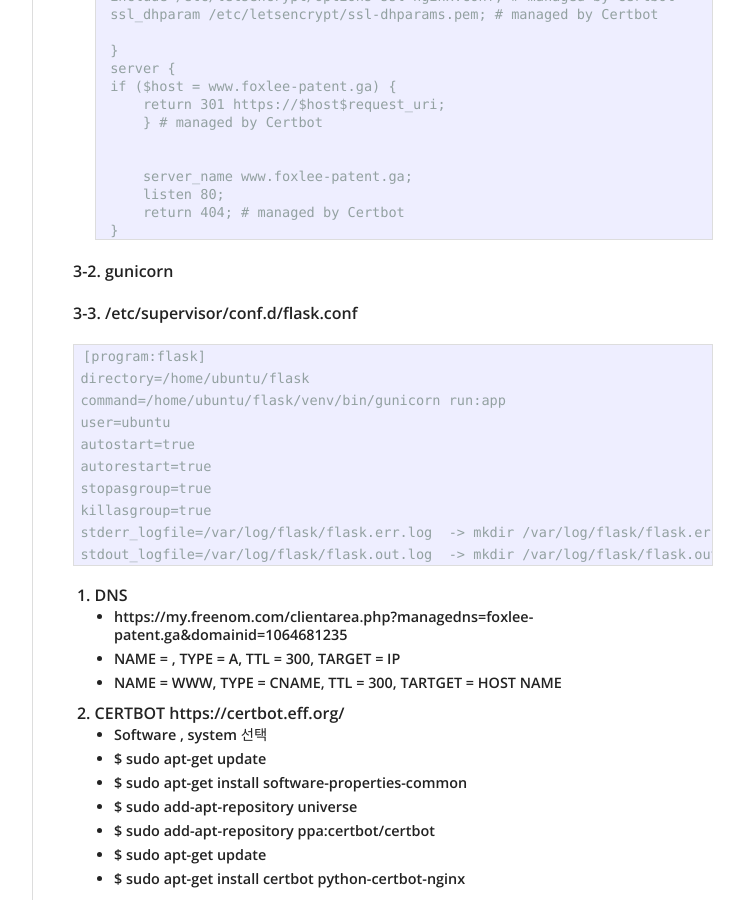
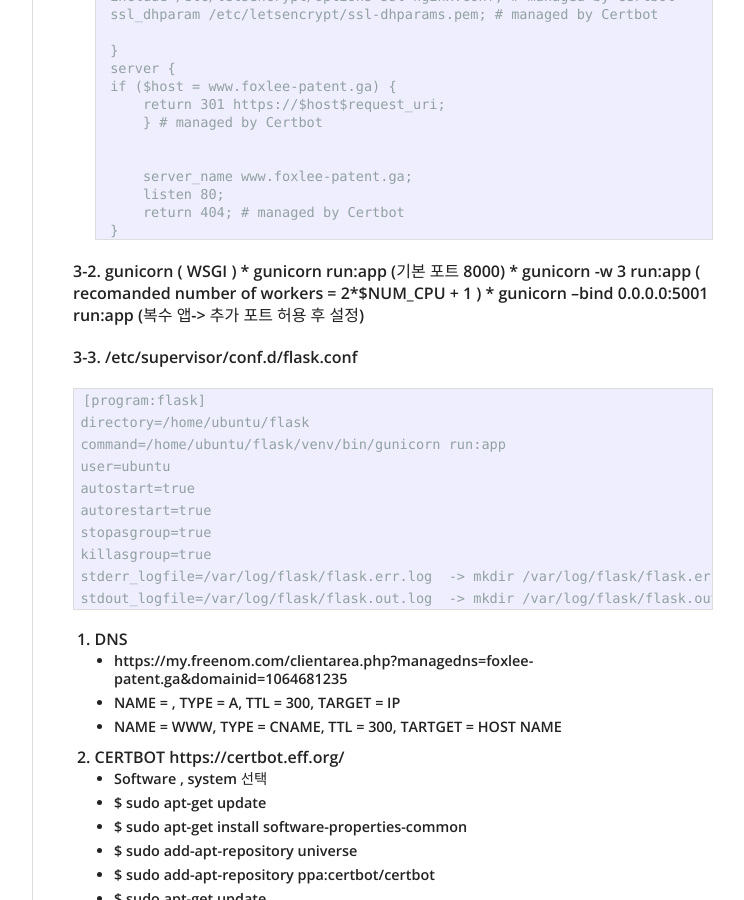
Before and after one commit to daehan0226/Study, a Jekyll site: the page built from _posts/2019-06-03-AWS_ubuntu(1).md, in a window 1280 px wide and 900 px high, scrolled down 856 px. Shown: the whole window, without its empty margins (378-1122 px from the left). Built offline with Jekyll 4.4.1, drawn with Linux system fonts in a browser that asks for light colours.

Commit message:
Update 2019-06-03-AWS_ubuntu(1).md

```diff
--- a/_posts/2019-06-03-AWS_ubuntu(1).md
+++ b/_posts/2019-06-03-AWS_ubuntu(1).md
@@ -64,8 +64,10 @@ categories:
         }
 
 
-3-2. gunicorn
-
+3-2. gunicorn ( WSGI )
+    * gunicorn run:app (기본 포트 8000)
+    * gunicorn -w 3 run:app ( recomanded number of workers = 2*$NUM_CPU + 1 )
+    * gunicorn --bind 0.0.0.0:5001 run:app (복수 앱-> 추가 포트 허용 후 설정)
 
 3-3. /etc/supervisor/conf.d/flask.conf
 
```
